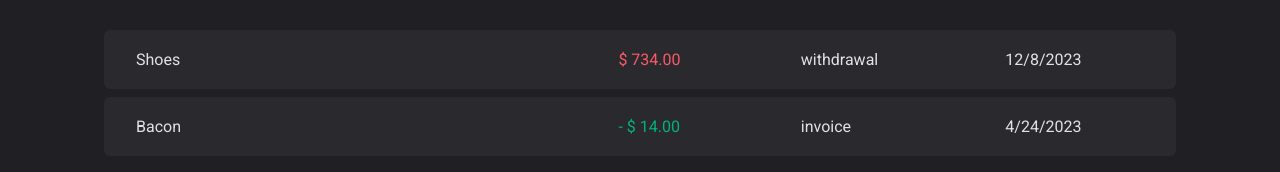
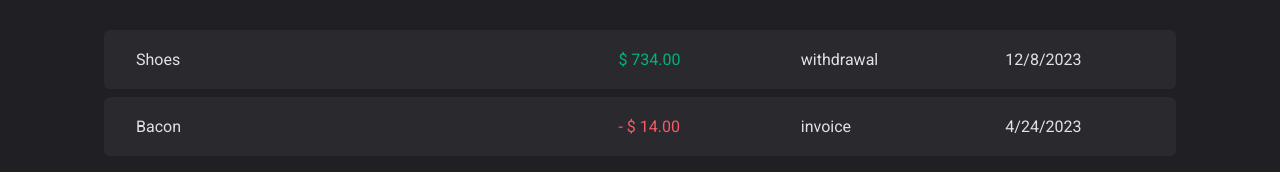
Before and after one commit to gh-johnny/Banking-React, a React (Vite) app: page / in a window 1280 px wide. Shown: the part 480-652 px from the top of the page. Built offline with nearby package versions, Linux system fonts and the light colour scheme; no server answers.

Commit message:
fix: color negative positive statement

```diff
--- a/src/pages/Transactions/index.tsx
+++ b/src/pages/Transactions/index.tsx
@@ -21,7 +21,7 @@ export function Transactions() {
                                 return <tr key={item.id}>
                                     <td>{item.description}</td>
                                     <td>
-                                        <PriceHighlight variant={item.category === 'withdrawal' || item.category === 'deposit' ? 'exit' : 'entry'}>
+                                        <PriceHighlight variant={item.type === 'entry' ? 'entry' : 'exit'}>
                                             {item.type === "exit" && '- '}
                                             $ {priceFormatter.format(Number(item.price)).replace('$', '')}
                                         </PriceHighlight>
```
